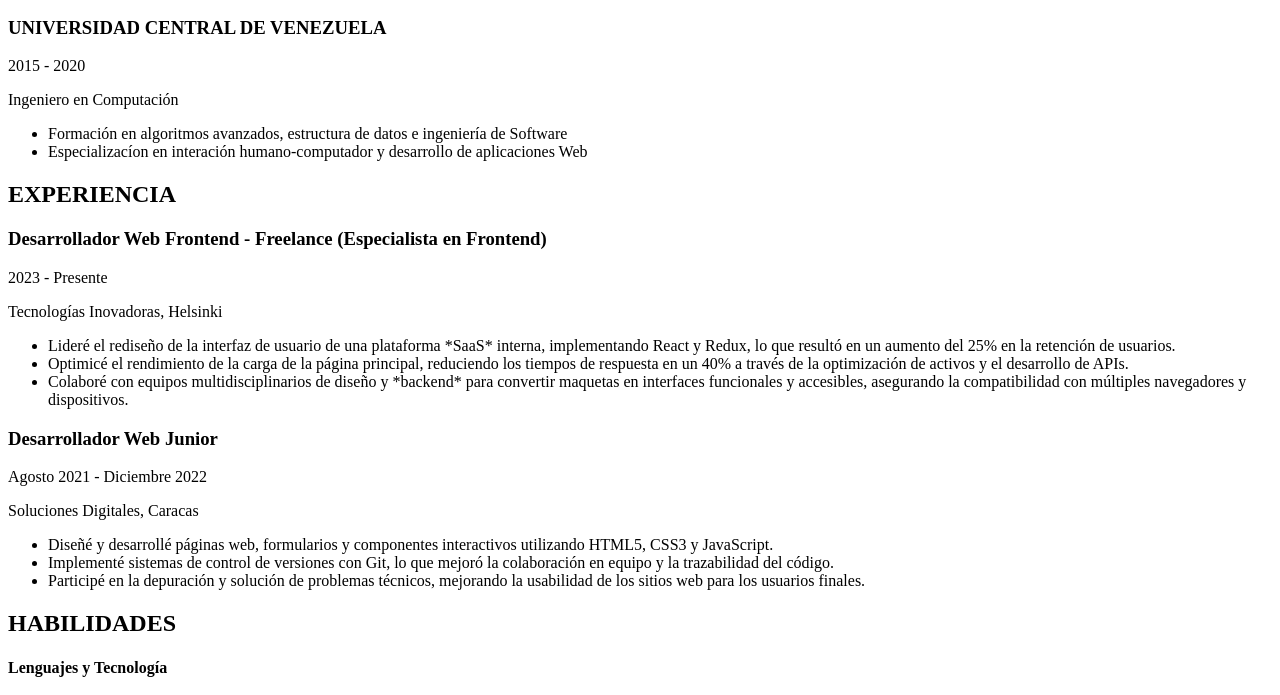
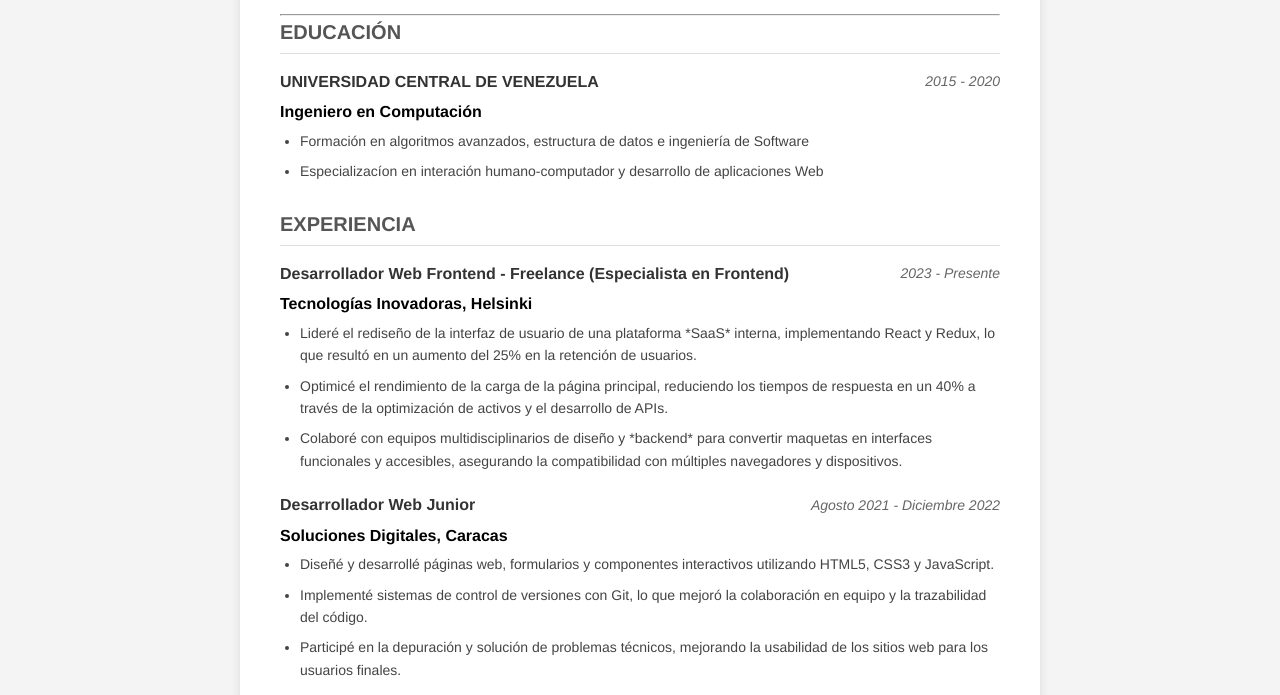
Before and after one commit to KevDeveloperfront/CV-Programmer, a plain HTML site: page index.html in a window 1280 px wide. Shown: the part 166-861 px from the top of the page. Drawn offline with Linux system fonts and the light colour scheme; a script that the page names is missing.

Commit message:
fix: correción de ruta styles

```diff
--- a/index.html
+++ b/index.html
@@ -11,7 +11,7 @@
 	<meta name="author" content="KevDeveloperfront">
 	<!-- Link para estilos y otros -->
 	<link rel="icon" href="favicon.ico" type="image/x-icon">
-	<link rel="stylesheet" href="./style/style.cssgit">
+	<link rel="stylesheet" href="./style/style.css">
 	<link rel="preconnect" href="https://fonts.googleapis.com">
 	<link rel="preconnect" href="https://fonts.gstatic.com" crossorigin>
 	<link href="https://fonts.googleapis.com/css2?family=Roboto:wght@400;700&display=swap" rel="stylesheet">
```
